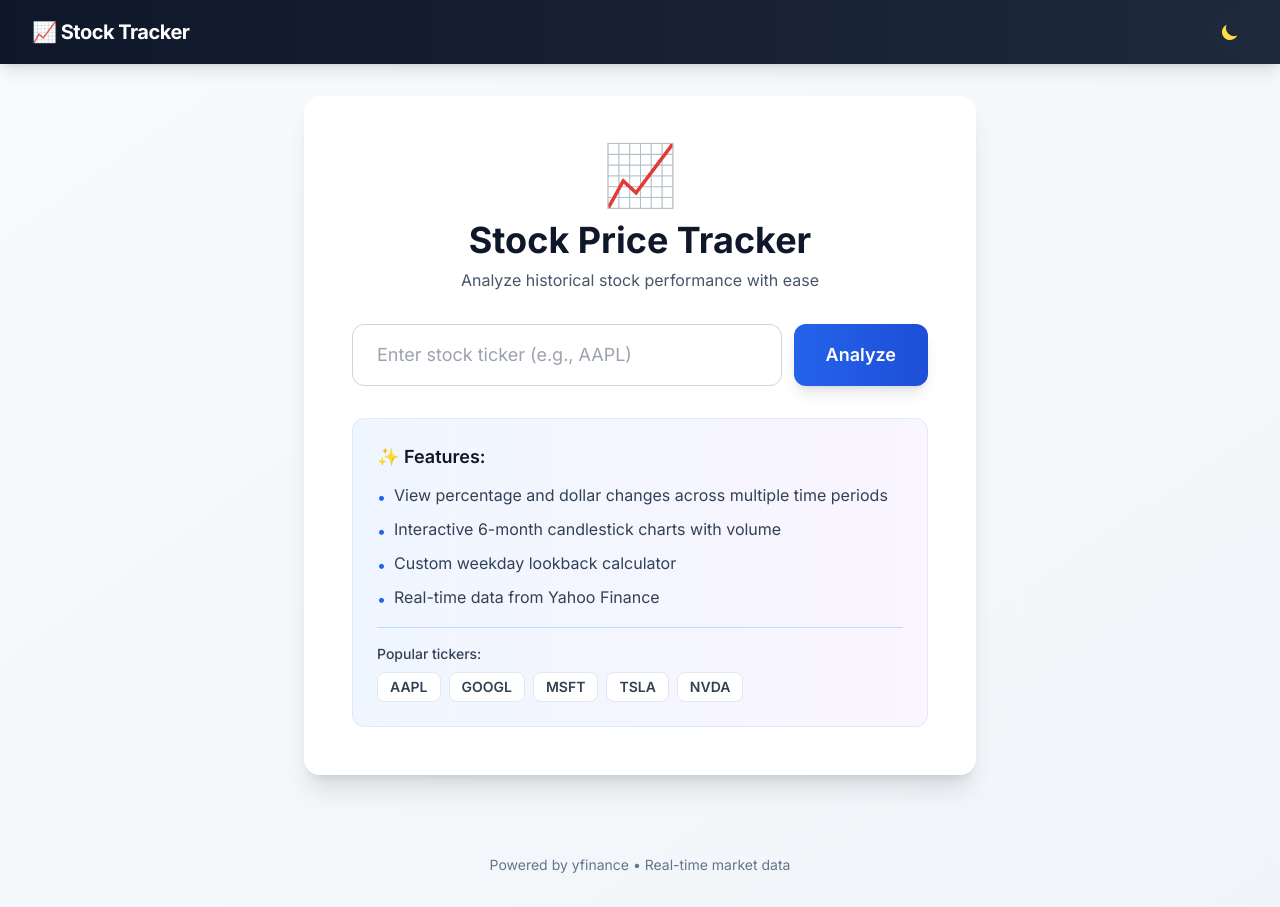
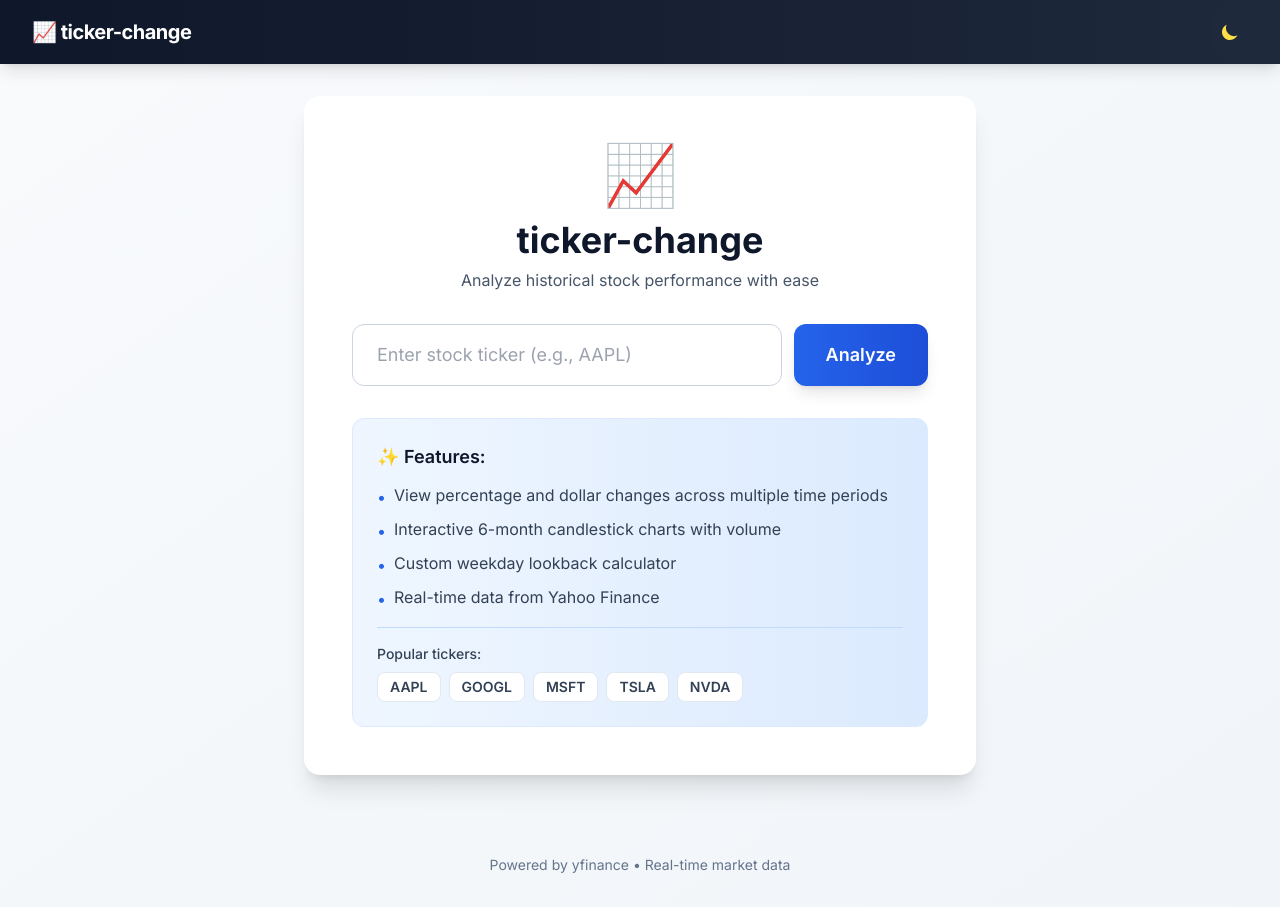
Before and after one commit to n1ecC/ticker-change, a Flask app: page / in a window 1280 px wide. Run offline with Flask 3, Linux system fonts and the light colour scheme; some libraries are stand-ins or nearby versions.

Commit message:
Changed name and changed colors to blue

```diff
--- a/templates/base.html
+++ b/templates/base.html
@@ -38,7 +38,7 @@
         <div class="flex justify-between h-16">
           <div class="flex items-center">
             <a href="/" class="text-white text-xl font-bold tracking-tight hover:text-blue-400 transition">
-              📈 Stock Tracker
+              📈 ticker-change
             </a>
           </div>
           <div class="flex items-center">
--- a/templates/index.html
+++ b/templates/index.html
@@ -4,7 +4,7 @@
 <div class="bg-white dark:bg-slate-800 rounded-2xl shadow-xl p-12 max-w-2xl mx-auto transition-colors duration-200">
     <div class="text-center mb-8">
         <div class="text-6xl mb-4">📈</div>
-        <h1 class="text-4xl font-bold text-slate-900 dark:text-white mb-2">Stock Price Tracker</h1>
+        <h1 class="text-4xl font-bold text-slate-900 dark:text-white mb-2">ticker-change</h1>
         <p class="text-slate-600 dark:text-slate-300">Analyze historical stock performance with ease</p>
     </div>
 
@@ -22,7 +22,7 @@
         </div>
     </form>
 
-    <div class="bg-gradient-to-r from-blue-50 to-purple-50 dark:from-blue-900/20 dark:to-purple-900/20 rounded-xl p-6 border border-blue-100 dark:border-blue-800">
+    <div class="bg-gradient-to-r from-blue-50 to-blue-100 dark:from-blue-900/20 dark:to-blue-800/20 rounded-xl p-6 border border-blue-100 dark:border-blue-800">
         <h3 class="text-lg font-semibold text-slate-900 dark:text-white mb-3">✨ Features:</h3>
         <ul class="space-y-2 text-slate-700 dark:text-slate-300">
             <li class="flex items-start gap-2">
```
Also changed, not shown: templates/stock.html (+11 -11 lines).
